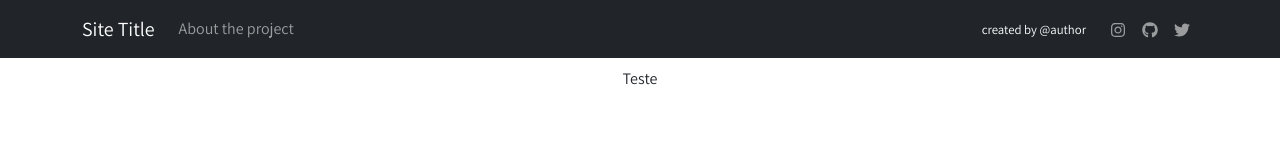
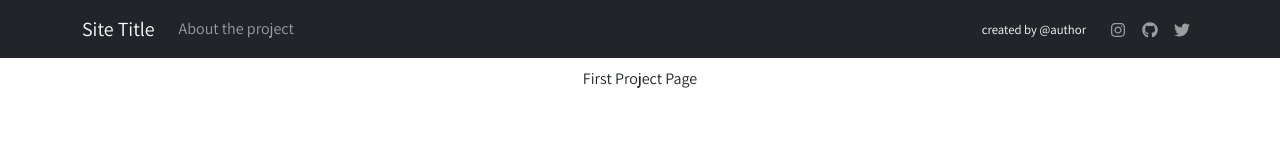
Before and after one commit to adolfoguimaraes/nextjs-started, a Next.js app: page / in a window 1280 px wide. Shown: the top 160 px of the page. Built offline with nearby package versions, Linux system fonts and the light colour scheme.

Commit message:
Update index page

```diff
--- a/pages/index.js
+++ b/pages/index.js
@@ -17,7 +17,7 @@ export default function Home() {
       </Head>
       <section>
         <Container className={styles.container_center}>
-          Teste
+          First Project Page
         </Container>
       </section>
 
```
